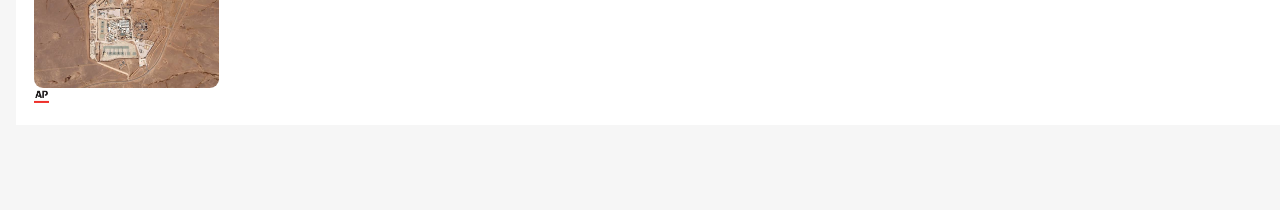
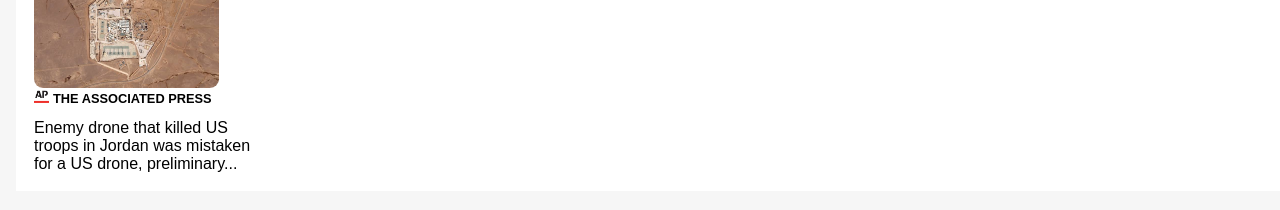
Before and after one commit to sultanarebaka/google-news, a plain HTML site: page index.html in a window 1280 px wide. Shown: the part 242-452 px from the top of the page. Drawn offline with Linux system fonts and the light colour scheme.

Commit message:
Add files via upload

```diff
--- a/index.html
+++ b/index.html
@@ -32,8 +32,16 @@
           &nbsp;<div class="cnn">CNN</div>
         </div>
 
-        <img src="ap.webp" class="img-ap" style="width:15px; height:15px;" alt="Third image" class="bottom-image">
 
+        <img src="ap.webp" class="img-ap" style="width:15px; height:15px; display: inline-block; font-family: sans-serif;" alt="Third image" class="bottom-image">
+        <div class="head-3" style="display: inline-block; font-family: sans-serif; font-size: .8rem; font-weight: 600;">THE ASSOCIATED PRESS</div>
+        &nbsp;  &nbsp;  &nbsp;
+        <div class="enemy-container">
+        <div >Enemy drone that killed US</div>
+          <div>troops in Jordan was mistaken</div>
+          <div>for a US drone, preliminary...</div>
+
+      </div>
 
 
 
--- a/style.css
+++ b/style.css
@@ -116,3 +116,8 @@ padding-top: .7rem;
 display: flex;
 background-color: transparent;
 }
+
+.enemy-container{
+  font-family: sans-serif;
+  padding-top: .8rem;
+}
```
